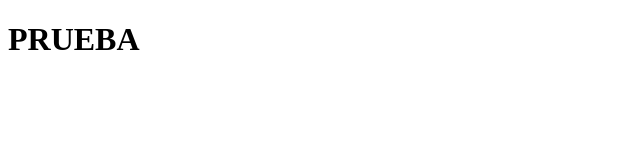
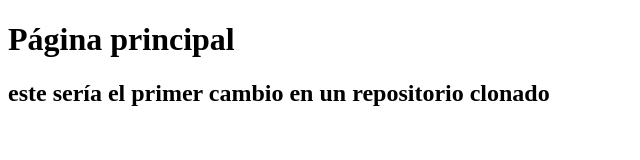
Before and after one commit to Gallardat/Prueba, a plain HTML site: page prueba.html in a window 1280 px wide. Shown: the whole page, without its empty margins (0-640 px from the left). Drawn offline with Linux system fonts and the light colour scheme.

Commit message:
este cambio lo ha hecho Rubén

```diff
--- a/index.html
+++ b/prueba.html
@@ -3,10 +3,11 @@
 <head>
     <meta charset="UTF-8">
     <meta http-equiv="X-UA-Compatible" content="IE=edge">
-    <meta name="viewport" content="width=<device-width>, initial-scale=1.0">
+    <meta name="viewport" content="width=device-width, initial-scale=1.0">
     <title>Document</title>
 </head>
 <body>
-    <h1>PRUEBA</h1>
+    <h1> Página principal</h1>
+    <h2> este sería el primer cambio en un repositorio clonado</h2>
 </body>
 </html>
```
